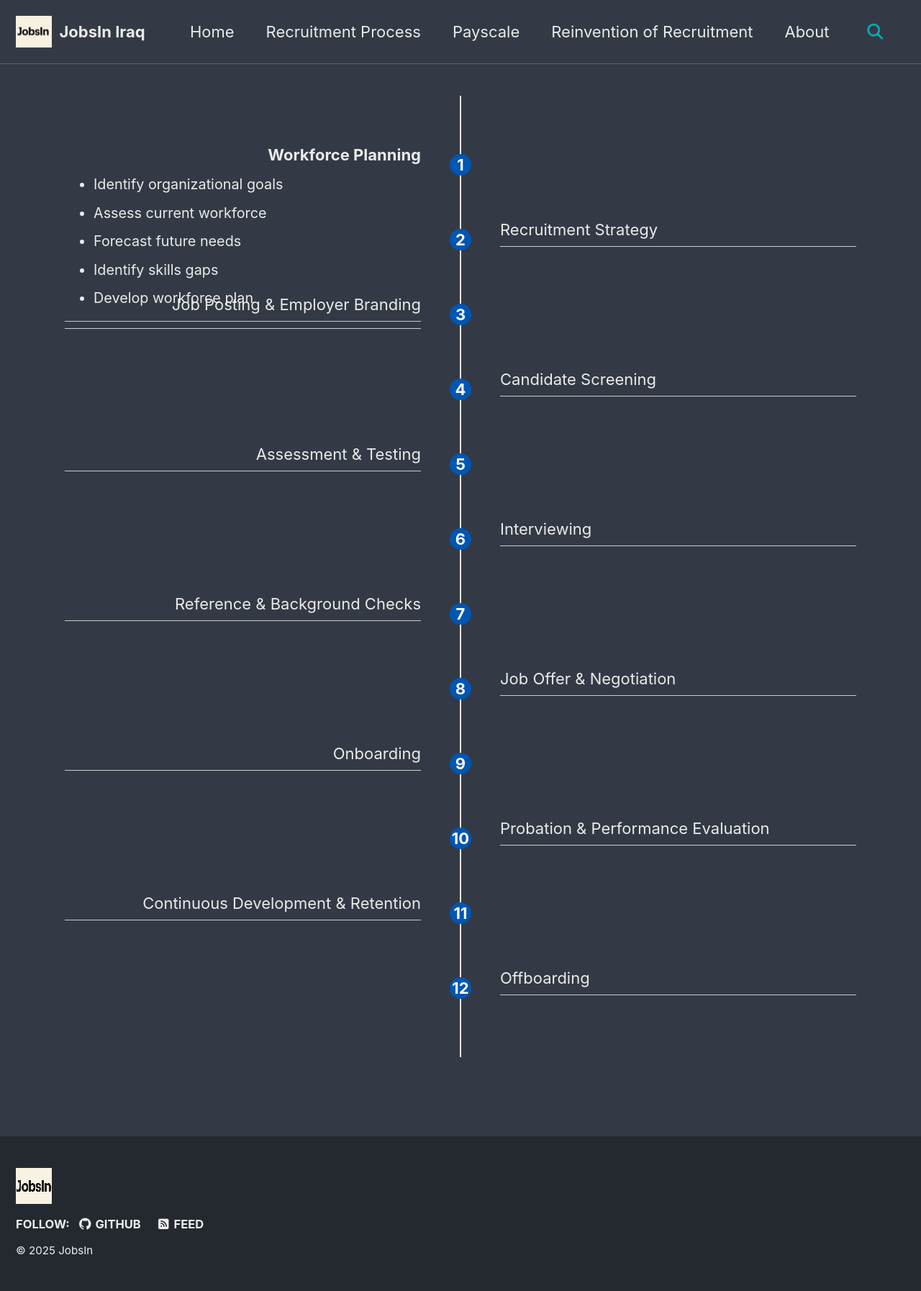
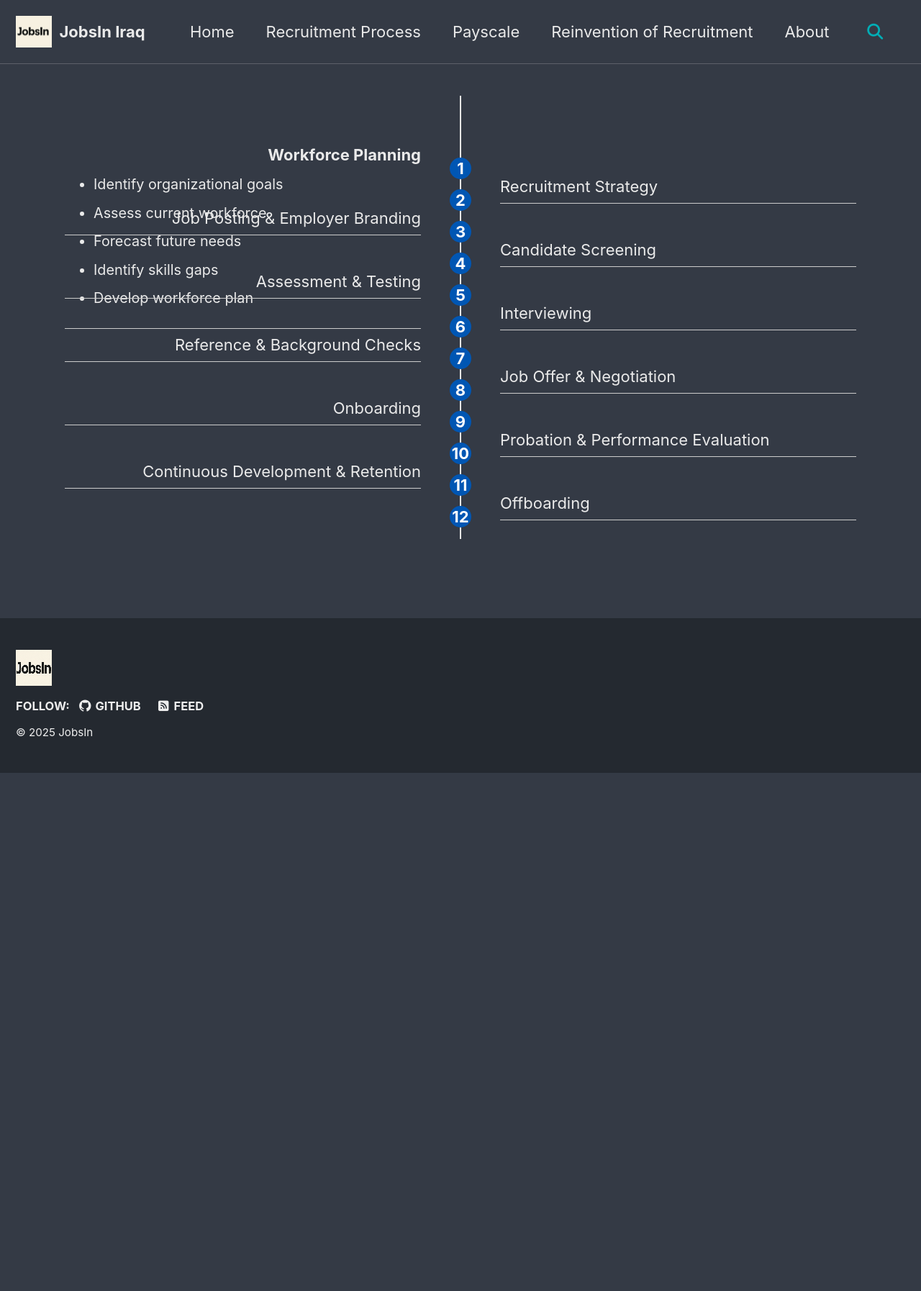
Before and after one commit to JobsInIraq/jobsiniraq.github.io, a Jekyll site: the page built from _pages/process.md, in a window 1280 px wide. Shown: the whole page at 72% size. Built offline with Jekyll 4.4.1, drawn with Linux system fonts in a browser that asks for light colours; cached includes are drawn as plain includes; after the commit the page ends 1074 px from its top, so only the background shows below that.

Commit message:
Update process.css

```diff
--- a/assets/css/process.css
+++ b/assets/css/process.css
@@ -18,15 +18,26 @@
   transform: translateX(-50%);
 }
 
-/* each process row */
-.process {
+
+ /* each process row */
+/* .process {
   position: relative;
   min-height: 60px;
   margin: 2rem 0;
 }
+*/
+/* each process row - UPDATED */
+.process {
+  position: relative;
+  min-height: auto; /* Changed from 60px to auto */
+  margin: 2rem 0;
+  display: flex;
+  align-items: flex-start; /* Added for proper alignment */
+}
+
 
 /* circle on center line */
-.process .circle {
+/*.process .circle {
   position: absolute;
   left: 50%;
   top: 50%;
@@ -42,6 +53,27 @@
   align-items: center;
   z-index: 1;
 }
+*/
+
+
+/* circle on center line - UPDATED */
+.process .circle {
+  position: absolute;
+  left: 50%;
+  top: 20px; /* Changed from 50% to fixed 20px from top */
+  transform: translateX(-50%); /* Removed -50% Y translation */
+  width: 30px;
+  height: 30px;
+  border-radius: 50%;
+  background-color: #0056b3;
+  color: #fff;
+  font-weight: bold;
+  display: flex;
+  justify-content: center;
+  align-items: center;
+  z-index: 1;
+}
+
 
 /* content block */
 .process .content {
@@ -67,7 +99,30 @@
   position: absolute;
 }
 
+
 /* Responsive for mobile */
+/*@media screen and (max-width: 768px) {
+  .process .circle {
+    position: relative;
+    left: 0;
+    top: 0;
+    transform: none;
+    margin-bottom: 0.5rem;
+  }
+  .process .content {
+    position: relative;
+    width: 100%;
+    text-align: left;
+    border-bottom: 1px solid #ccc;
+    padding-bottom: 6px;
+  }
+  .timeline::before {
+    left: 10px;
+  }
+}
+*/
+
+/* Responsive for mobile - UPDATED */
 @media screen and (max-width: 768px) {
   .process .circle {
     position: relative;
@@ -86,7 +141,12 @@
   .timeline::before {
     left: 10px;
   }
+  .process {
+    display: block; /* Reset flex for mobile */
+  }
 }
+
+
 /* optional — nicer list style for process details */
 .process .content ul.process-details {
   margin: 0.5rem 0 0;
```
